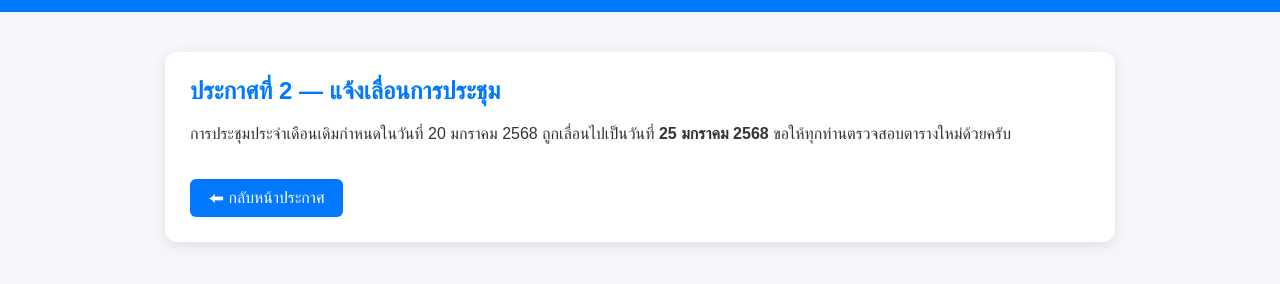
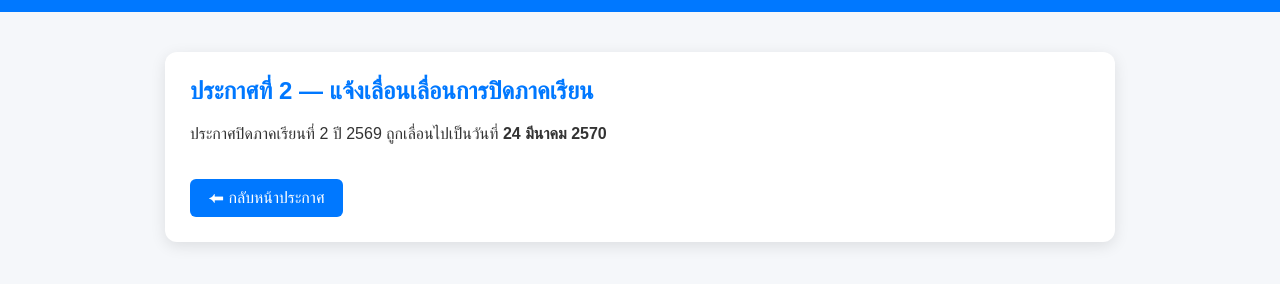
Before and after one commit to 67219010004-lgtm/tewipat., a plain HTML site: page announce-detail2.html in a window 1280 px wide. Shown: the part 44-328 px from the top of the page. Drawn offline with Linux system fonts and the light colour scheme.

Commit message:
Add new folder

```diff
--- a/announce-detail2.html
+++ b/announce-detail2.html
@@ -16,12 +16,11 @@
 </nav>
 
 <div class="container">
-    <h2>ประกาศที่ 2 — แจ้งเลื่อนการประชุม</h2>
+    <h2>ประกาศที่ 2 — แจ้งเลื่อนเลื่อนการปิดภาคเรียน</h2>
 
     <p>
-        การประชุมประจำเดือนเดิมกำหนดในวันที่ 20 มกราคม 2568
-        ถูกเลื่อนไปเป็นวันที่ <b>25 มกราคม 2568</b>
-        ขอให้ทุกท่านตรวจสอบตารางใหม่ด้วยครับ
+        ประกาศปิดภาคเรียนที่ 2 ปี 2569
+        ถูกเลื่อนไปเป็นวันที่ <b>24 มีนาคม 2570</b>
     </p>
 
     <a class="btn-back" href="announcement.html">⬅ กลับหน้าประกาศ</a>
```
Also changed, not shown: index.html (renamed from index.html.html).
